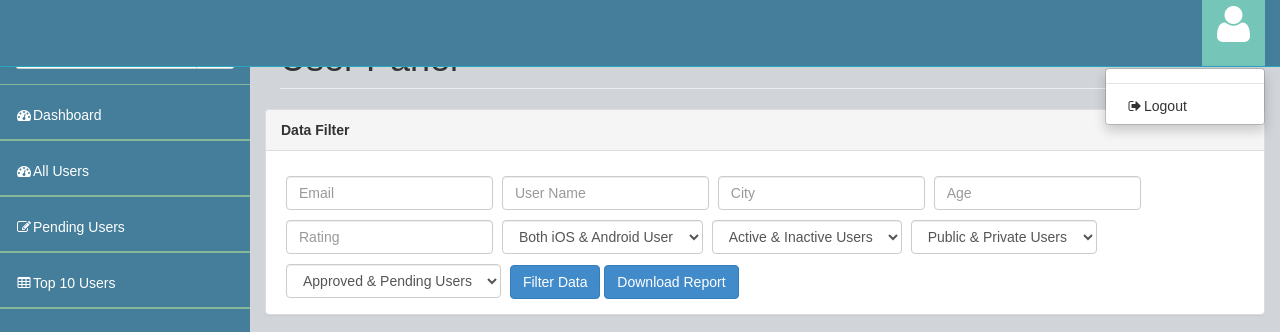
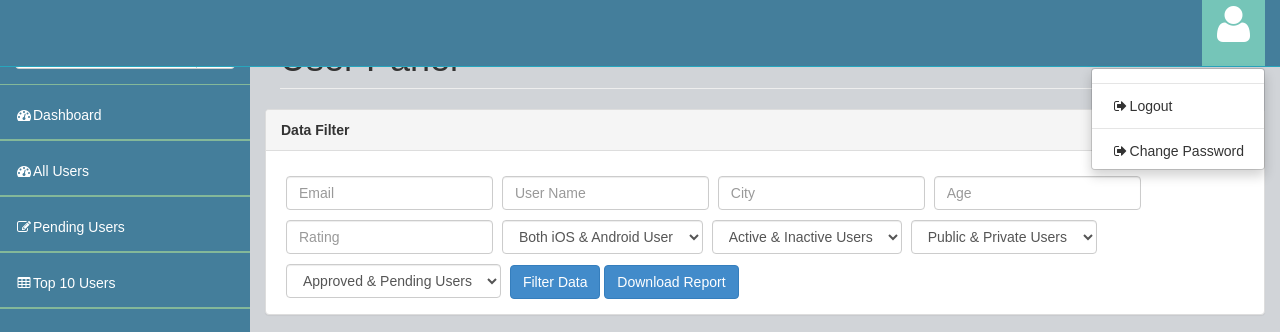
Before and after one commit to amajeed-dinCloud/impapp, a Django app: template impapp/templates/all_users.html in a window 1280 px wide, after a click that opens the changed part. Shown: the part 56-388 px from the top of the page. Run offline with Django 3.2, Linux system fonts and the light colour scheme; the template is opened without the code that fills it, so the values that code supplies are empty; parts of the project's set-up code (start-up, migrations or seed data) failed here and were passed over; some libraries are stand-ins or nearby versions.

Commit message:
change password link added.

```diff
--- a/impapp/admin_panel/views.py
+++ b/impapp/admin_panel/views.py
@@ -25,7 +25,6 @@ def dashboard(request):
     pending_users = User.objects.filter(is_approved=0).count()
     total_users = User.objects.count()
     g_data = get_graph_data()
-    print g_data
     info_dict = {"active_users":active_users, "pending_users": pending_users, "total_users": total_users}
 
     return render_to_response('dashboard.html', {'request': request, 'menu': 'dashboard', 'info_dict': info_dict,
--- a/impapp/templates/base.html
+++ b/impapp/templates/base.html
@@ -79,7 +79,11 @@
                         <li class="divider"></li>
                         <li><a href="/admin/logout/?next=/"><i class="fa fa-sign-out fa-fw"></i>Logout</a>
                         </li>
+                        <li class="divider"></li>
+                        <li><a href="/admin/password_change/?next=/"><i class="fa fa-sign-out fa-fw"></i>Change Password</a>
+                        </li>
                     </ul>
+
                     <!-- end dropdown-user -->
                 </li>
                 <!-- end main dropdown -->
```
